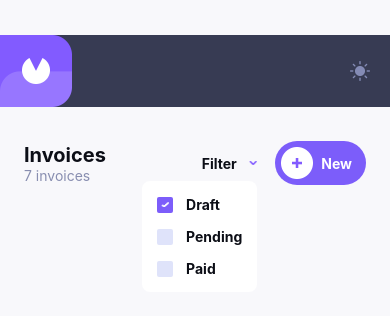
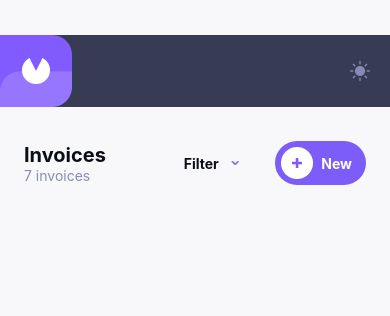
Before and after one commit to rogeliosamuel621/Invoice-App-Mobile, a React Native app: screen / in a window 390 px wide. Shown: the top 316 px of the page. Built offline with nearby package versions, Linux system fonts and the light colour scheme.

Commit message:
add FilterDropButton logic

```diff
--- a/src/modules/Home/components/FilterDropButton.tsx
+++ b/src/modules/Home/components/FilterDropButton.tsx
@@ -1,19 +1,25 @@
 import { useState } from 'react'
-import { Image, StyleSheet, Text, View } from 'react-native'
+import { Image, StyleSheet, Text, TouchableHighlight, View } from 'react-native'
 import { colors } from '../../../common/constants/colors'
 import { useDarkThemeContext } from '../../../common/contexts/DarkTheme/DarkThemeProvider'
 import { FilterMenu } from './FilterMenu'
 
 export const FilterDropButton = () => {
   const { isDarkMode } = useDarkThemeContext()
+  const [isOpen, setIsOpen] = useState(false)
+  const image = isOpen
+    ? require('../../../../assets/up.png')
+    : require('../../../../assets/drop.png')
+
   return (
     <View style={darkThemeStyles(isDarkMode).filterDropButton}>
-      <Text style={darkThemeStyles(isDarkMode).filterText}>Filter</Text>
-      <Image
-        source={require('../../../../assets/drop.png')}
-        style={{ width: 8.46, height: 4.23 }}
-      />
-      <FilterMenu />
+      <TouchableHighlight onPress={() => setIsOpen(!isOpen)}>
+        <View style={darkThemeStyles(isDarkMode).filterDropButton}>
+          <Text style={darkThemeStyles(isDarkMode).filterText}>Filter</Text>
+          <Image source={image} style={{ width: 8.46, height: 4.23 }} />
+        </View>
+      </TouchableHighlight>
+      {isOpen && <FilterMenu />}
     </View>
   )
 }
--- a/src/modules/Home/components/FilterMenu.tsx
+++ b/src/modules/Home/components/FilterMenu.tsx
@@ -1,6 +1,7 @@
 import { StyleSheet, View } from 'react-native'
 import { colors } from '../../../common/constants/colors'
 import { useDarkThemeContext } from '../../../common/contexts/DarkTheme/DarkThemeProvider'
+import { useModal } from '../../../common/hooks/useModal'
 import { FilterMenuItem } from './FilterMenuItem'
 
 export const FilterMenu = () => {
```
Also changed, not shown: src/common/hooks/useModal.ts (deleted, +0 -21 lines).
